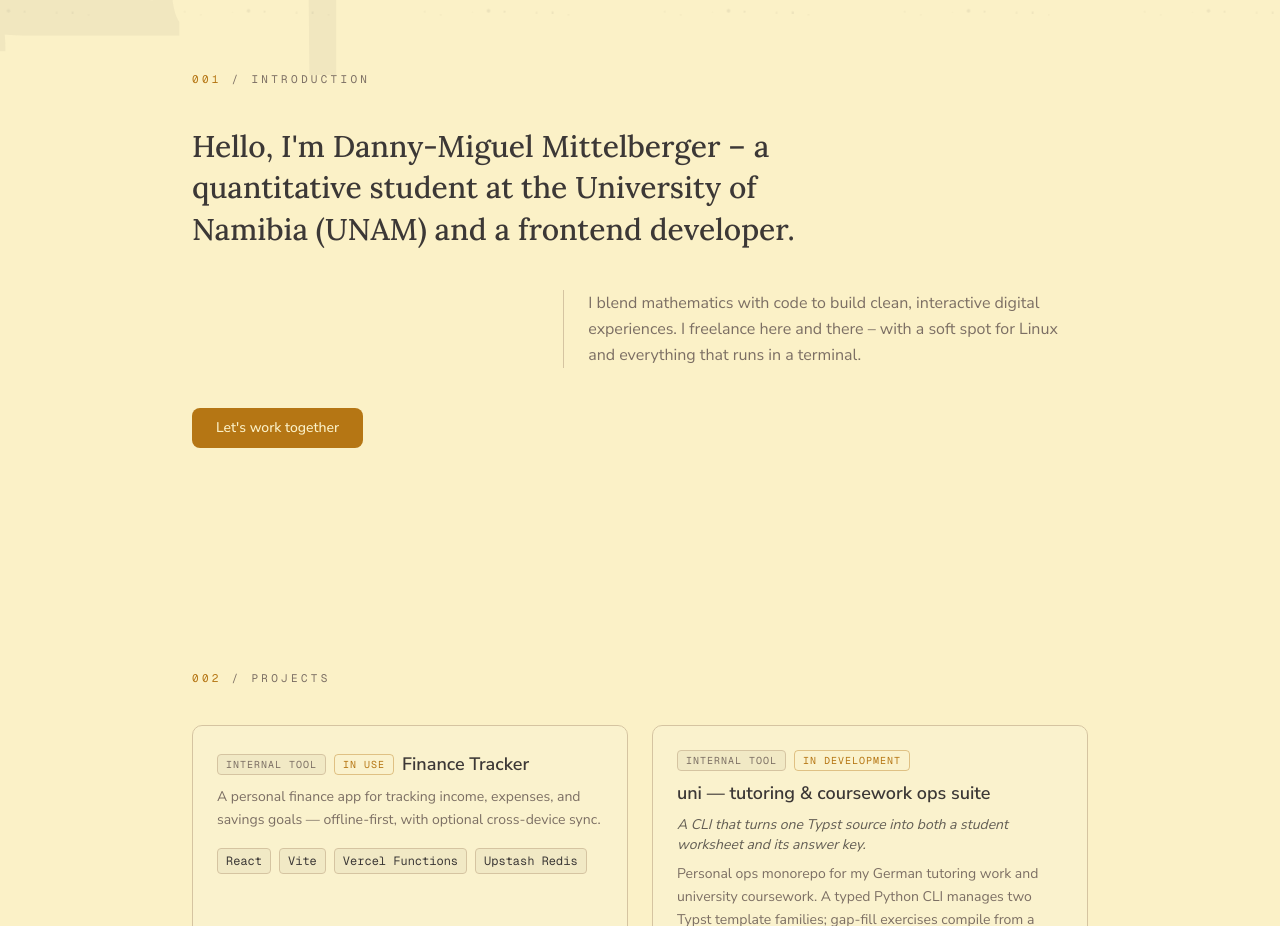
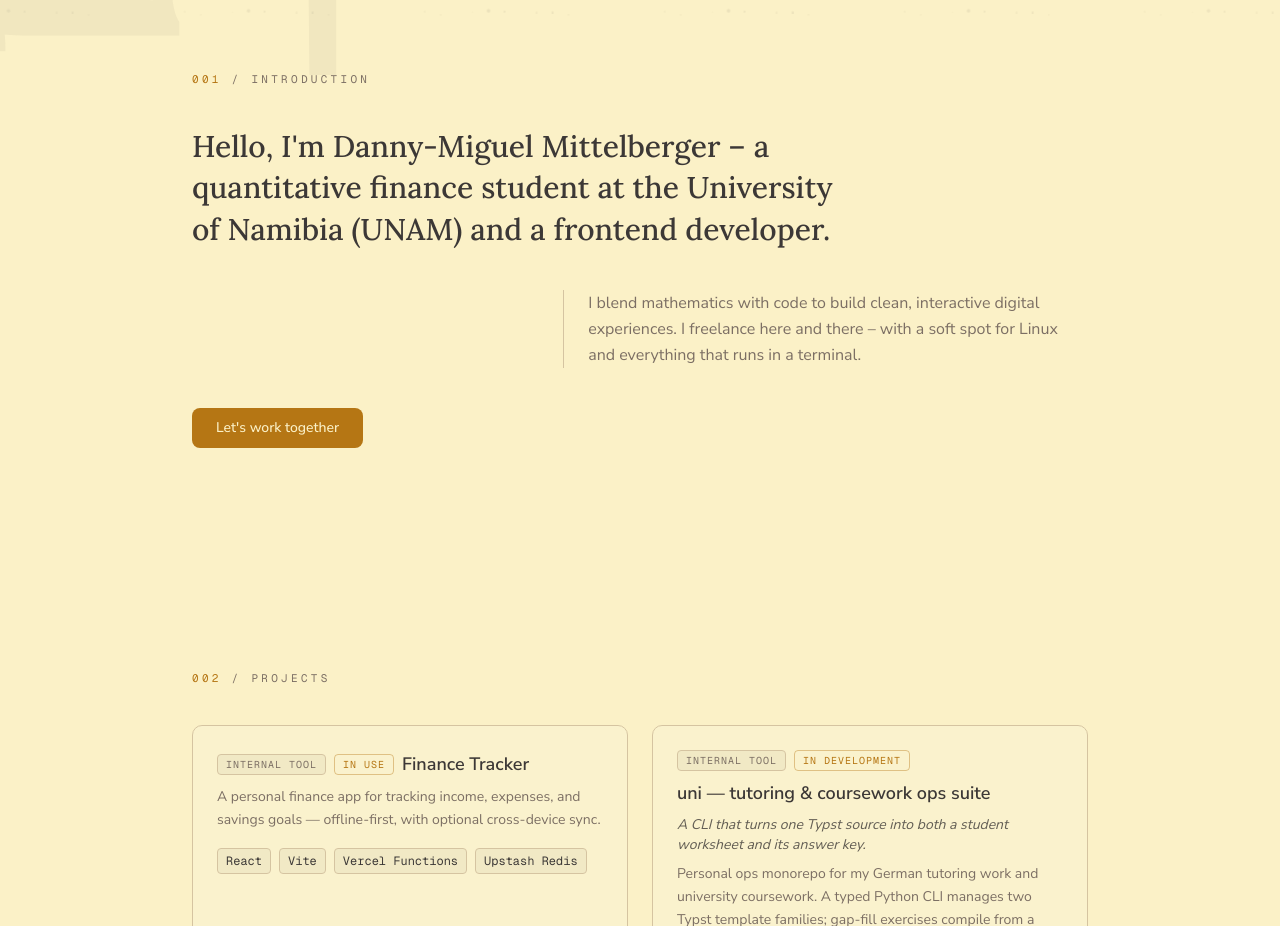
Before and after one commit to dumbld0re/portfolioV1, a Next.js app: page / in a window 1280 px wide. Shown: the part 780-1706 px from the top of the page. Built offline with nearby package versions, Linux system fonts and the light colour scheme; no server answers.

Commit message:
Made additional tweaks

```diff
--- a/content/home.ts
+++ b/content/home.ts
@@ -18,11 +18,11 @@ export const homeContent: Record<
 > = {
   de: {
     hero: {
-      role: "Quantitativer Student — UNAM",
+      role: "Quantitativer Finance Student — UNAM",
       name: "danny-miguel mittelberger",
       subtitle: "Frontend-Entwickler • Linux-Enthusiast",
       intro:
-        "Hallo, ich bin Danny-Miguel Mittelberger – quantitativer Student an der University of Namibia (UNAM) und ein Frontend-Entwickler.",
+        "Hallo, ich bin Danny-Miguel Mittelberger – quantitativer finance Student an der University of Namibia (UNAM) und ein Frontend-Entwickler.",
       description:
         "Ich verbinde Mathematik mit Code, um klare, interaktive digitale Erlebnisse zu schaffen. Als Freelancer bin ich derzeit für neue Projekte verfügbar – mit einer Schwäche für Linux und alles, was im Terminal läuft.",
       location: "Windhoek, Namibia",
@@ -37,7 +37,7 @@ export const homeContent: Record<
       name: "danny-miguel mittelberger",
       subtitle: "Frontend Developer • Linux Enthusiast",
       intro:
-        "Hello, I'm Danny-Miguel Mittelberger – a quantitative student at the University of Namibia (UNAM) and a frontend developer.",
+        "Hello, I'm Danny-Miguel Mittelberger – a quantitative finance student at the University of Namibia (UNAM) and a frontend developer.",
       description:
         "I blend mathematics with code to build clean, interactive digital experiences. I freelance here and there – with a soft spot for Linux and everything that runs in a terminal.",
       location: "Windhoek, Namibia",
```
